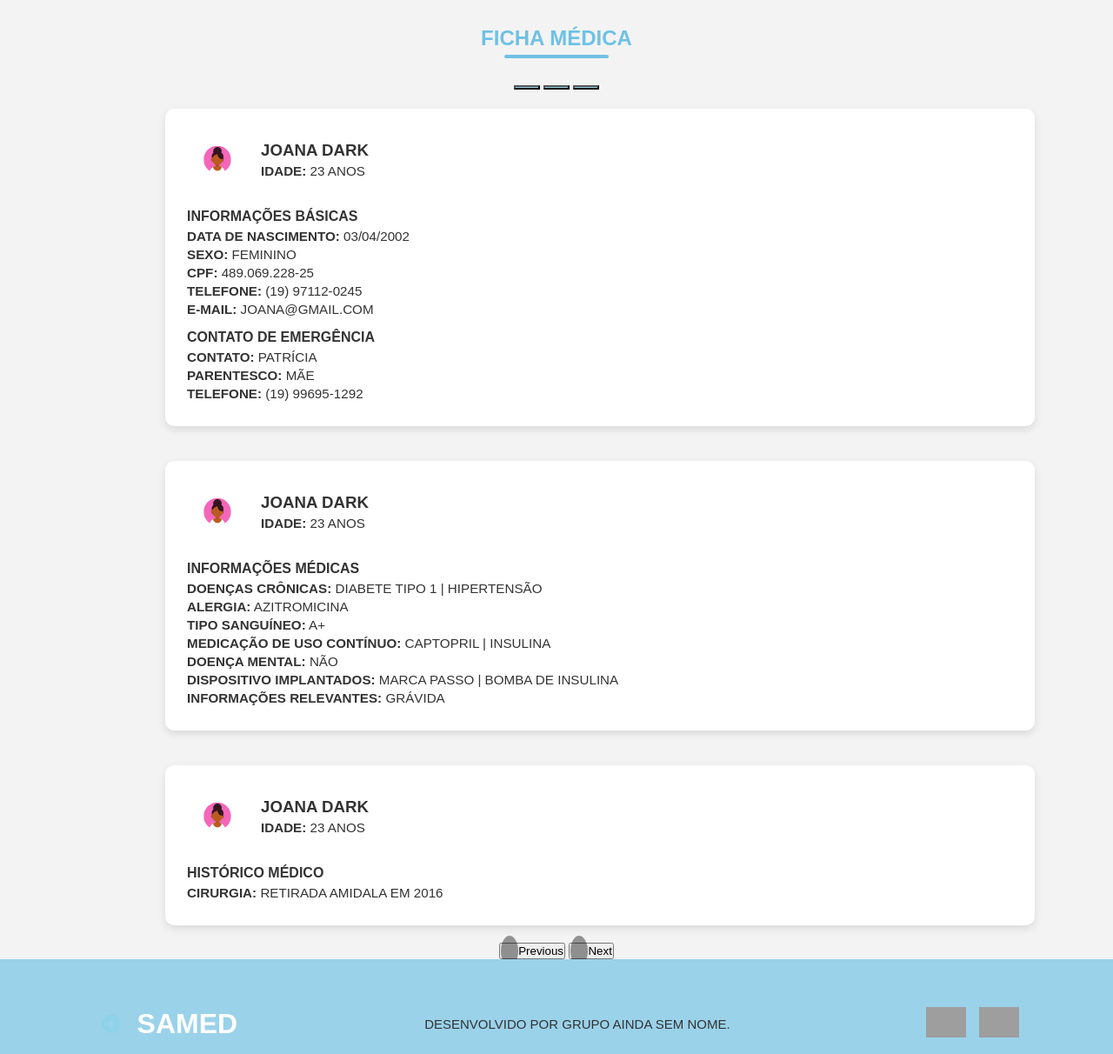
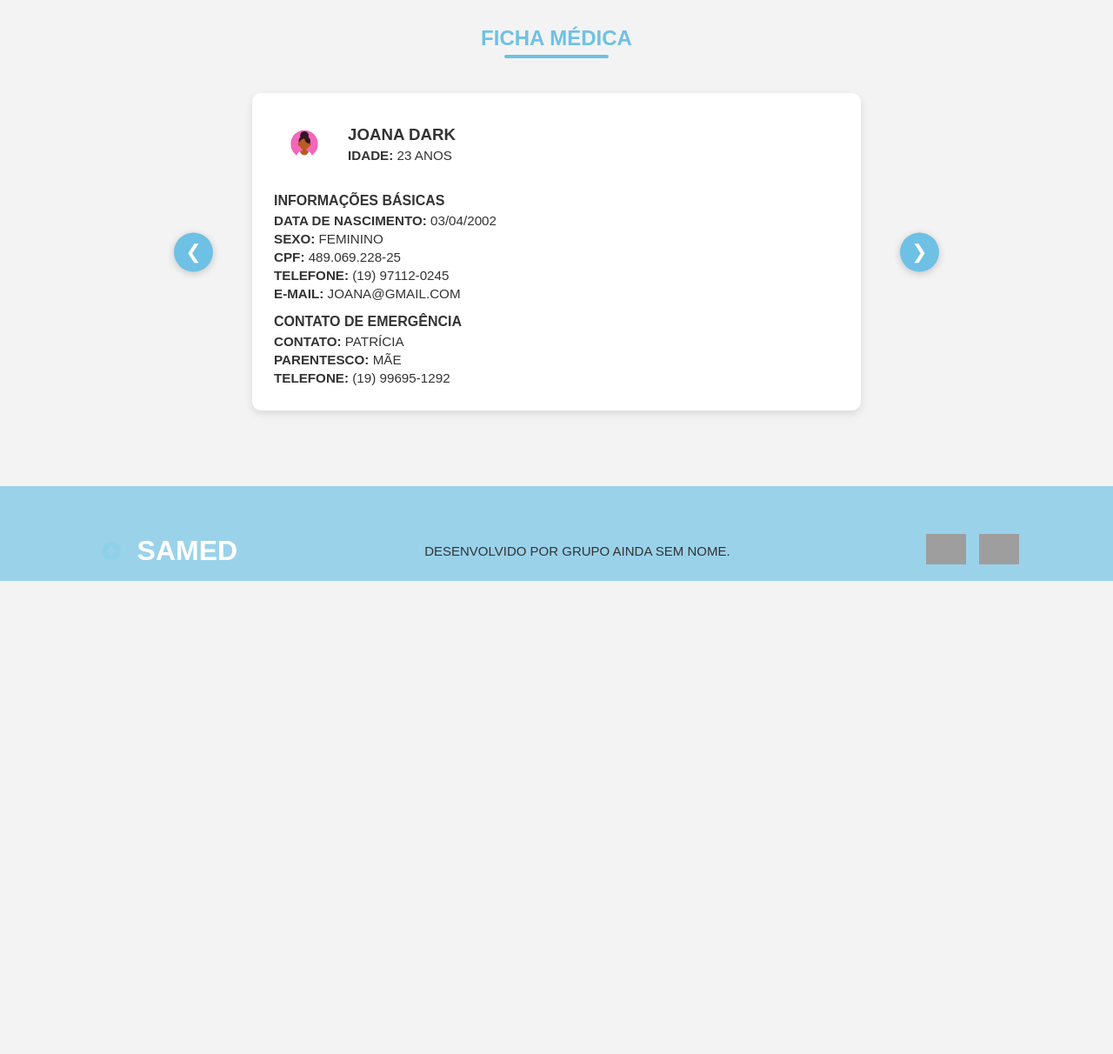
Before and after one commit to JuliaSBarbosa/samed, a PHP site: page /perfil.php in a window 1280 px wide. Shown: the part 132-1344 px from the top of the page at 87% size. After the commit the page ends 800 px from the top, so only its background shows below. Run offline with PHP 8.4, Linux system fonts and the light colour scheme; grey boxes are pictures that could not be loaded.

Commit message:
ajustes perfil.php

```diff
--- a/estilos/style.css
+++ b/estilos/style.css
@@ -263,9 +263,11 @@ footer p {
     border-radius: 10px;
     box-shadow: 0 4px 10px rgba(0, 0, 0, 0.1);
     padding: 25px;
-    width: 600px;
+    width: 700px;
     margin: 0 auto;
     text-align: left;
+    width: 100%;
+    max-width: 700px;
 }
 
 .perfil {
@@ -302,40 +304,88 @@ strong {
     font-weight: 700;
 }
 
-/* ======= ESTILOS DO CARROSSEL BOOTSTRAP ======= */
 
-/* Deixa o carrossel um pouco mais largo que o card,
-           para os controles não ficarem colados */
-#fichaCarousel {
+/* ======= CARROSSEL FICHA MÉDICA ======= */
+/* ======= CARROSSEL FICHA MÉDICA ======= */
+
+/* Container */
+.carousel {
+    position: relative;
+    width: 90%;
     max-width: 900px;
     margin: 0 auto;
+    overflow: hidden; /* Esconde os slides que estão fora da área visível */
 }
 
-/* Garante que os slides tenham uma altura mínima
-           para os cards não pularem visualmente */
-.carousel-item {
-    padding: 20px 0;
+/* Faixa dos slides */
+.carousel-inner {
+    display: flex;
+    transition: transform 0.5s ease;
+    width: 100%;
 }
 
-/*Força a altura mínima no container dos slides */
-.carousel-inner {
-    min-height: 500px;
+/* Slide */
+.carousel-item {
+    min-width: 100%;
+    width: 100%;
+    flex-shrink: 0; /* Impede que os slides encolham */
+    flex-basis: 100%; /* Define a base de largura */
+    display: flex;
+    justify-content: center;
+    padding: 20px 0;
+    box-sizing: border-box;
 }
 
-/* Deixa as setas de controle (prev/next) escuras para ver no fundo branco */
-.carousel-control-prev-icon,
-.carousel-control-next-icon {
-    background-color: rgba(0, 0, 0, 0.4);
+/* SETAS ÚNICAS */
+.carousel-control {
+    position: absolute;
+    top: 50%;
+    transform: translateY(-50%);
+    width: 45px;
+    height: 45px;
+    background: #6ec1e4;
     border-radius: 50%;
-    padding: 10px;
-    background-size: 60%;
+    display: flex;
+    align-items: center;
+    justify-content: center;
+    cursor: pointer;
+    z-index: 20;
+    border: none;
+    font-size: 22px;
+    color: white;
+    box-shadow: 0 2px 8px rgba(0, 0, 0, 0.2);
 }
 
-/* Deixa os indicadores (bolinhas) com a cor do tema do site */
-.carousel-indicators [data-bs-target] {
-    background-color: #9ad2ea;
-    height: 5px;
+/* seta esquerda */
+.carousel-control.prev {
+    left: 10px;
+}
+
+/* seta direita */
+.carousel-control.next {
+    right: 10px;
+}
+
+/* Indicadores */
+.carousel-indicators {
+    position: absolute;
+    bottom: -25px;
+    width: 100%;
+    display: flex;
+    justify-content: center;
+    gap: 10px;
+}
+
+.carousel-indicators span {
     width: 30px;
+    height: 6px;
+    background: #9ad2ea;
+    border-radius: 3px;
+    cursor: pointer;
+}
+
+.carousel-indicators .active {
+    background: #6ec1e4;
 }
 
 /* ======= Estilos da Página de Hospitais ======= */
@@ -649,14 +699,6 @@ main.hero::before {
     border: 2px solid #6ec1e4;
     border-radius: 2px;
     margin: 0 auto 20px;
-}
-
-.card-ficha {
-    background: #fff;
-    padding: 25px;
-    width: 1000px;
-    margin: 0 auto;
-    text-align: left;
 }
 
 /* Container do Formulário */
--- a/perfil.php
+++ b/perfil.php
@@ -7,7 +7,7 @@
     <title>SAMED - Perfil</title>
     <link rel="stylesheet" href="estilos/style.css">
     <link rel="icon" href="img/logo.svg" type="image/png">
-    <!-- Bootstrap CSS -->
+
 </head>
 
 <body>
@@ -42,21 +42,8 @@
             <h2>FICHA MÉDICA</h2>
             <hr>
 
-            <!-- Início do Carrossel Bootstrap -->
-            <div id="fichaCarousel" class="carousel slide" data-bs-ride="false">
-                <!-- data-bs-ride="false" impede de girar sozinho -->
+            <div class="carousel" id="fichaCarousel">
 
-                <!-- Indicadores (barrinhas embaixo) -->
-                <div class="carousel-indicators">
-                    <button type="button" data-bs-target="#fichaCarousel" data-bs-slide-to="0" class="active"
-                        aria-current="true" aria-label="Slide 1"></button>
-                    <button type="button" data-bs-target="#fichaCarousel" data-bs-slide-to="1"
-                        aria-label="Slide 2"></button>
-                    <button type="button" data-bs-target="#fichaCarousel" data-bs-slide-to="2"
-                        aria-label="Slide 3"></button>
-                </div>
-
-                <!-- Wrapper dos Slides -->
                 <div class="carousel-inner">
 
                     <!-- Slide 1 -->
@@ -85,20 +72,18 @@
                             </div>
                         </div>
                     </div>
-                    <!-- Fim do Slide 1 -->
 
                     <!-- Slide 2 -->
                     <div class="carousel-item">
                         <div class="card-ficha">
                             <div class="perfil">
-                            <img src="img/perfil.svg" alt="Foto do usuário">
+                                <img src="img/perfil.svg" alt="Foto do usuário">
                                 <div>
                                     <h3>JOANA DARK</h3>
                                     <p><strong>IDADE:</strong> 23 ANOS</p>
                                 </div>
                             </div>
                             <div class="info-basica">
-                                <!-- CORREÇÃO: Faltava fechar o H4 aqui -->
                                 <h4>INFORMAÇÕES MÉDICAS</h4>
                                 <p><strong>DOENÇAS CRÔNICAS:</strong> DIABETE TIPO 1 | HIPERTENSÃO</p>
                                 <p><strong>ALERGIA:</strong> AZITROMICINA</p>
@@ -110,13 +95,12 @@
                             </div>
                         </div>
                     </div>
-                    <!-- Fim do Slide 2 -->
 
                     <!-- Slide 3 -->
                     <div class="carousel-item">
                         <div class="card-ficha">
                             <div class="perfil">
-                            <img src="img/perfil.svg" alt="Foto do usuário">
+                                <img src="img/perfil.svg" alt="Foto do usuário">
                                 <div>
                                     <h3>JOANA DARK</h3>
                                     <p><strong>IDADE:</strong> 23 ANOS</p>
@@ -128,28 +112,24 @@
                             </div>
                         </div>
                     </div>
-                    <!-- Fim do Slide 3 -->
 
                 </div>
-                <!-- Fim do Wrapper dos Slides -->
 
-                <!-- Controles (Setas) -->
-                <button class="carousel-control-prev" type="button" data-bs-target="#fichaCarousel"
-                    data-bs-slide="prev">
-                    <span class="carousel-control-prev-icon" aria-hidden="true"></span>
-                    <span class="visually-hidden">Previous</span>
-                </button>
-                <button class="carousel-control-next" type="button" data-bs-target="#fichaCarousel"
-                    data-bs-slide="next">
-                    <span class="carousel-control-next-icon" aria-hidden="true"></span>
-                    <span class="visually-hidden">Next</span>
-                </button>
+                <!-- Controles -->
+                <button class="carousel-control prev">❮</button>
+                <button class="carousel-control next">❯</button>
+
+                <!-- Indicadores -->
+                <div class="carousel-indicators">
+                    <span data-slide="0" class="active"></span>
+                    <span data-slide="1"></span>
+                    <span data-slide="2"></span>
+                </div>
 
             </div>
-            <!-- Fim do Carrossel Bootstrap -->
-
         </section>
     </main>
+
 
     <!-- Rodapé -->
     <footer>
@@ -164,6 +144,44 @@
         </div>
     </footer>
 
+    <script>
+        const slides = document.querySelectorAll("#fichaCarousel .carousel-item");
+        const indicators = document.querySelectorAll("#fichaCarousel .carousel-indicators span");
+        const inner = document.querySelector("#fichaCarousel .carousel-inner");
+
+        let index = 0;
+
+        function updateCarousel() {
+            inner.style.transform = `translateX(-${index * 100}%)`;
+
+            // Atualiza os indicadores
+            indicators.forEach(ind => ind.classList.remove("active"));
+            indicators[index].classList.add("active");
+
+            // Atualiza a classe active nos slides
+            slides.forEach(slide => slide.classList.remove("active"));
+            slides[index].classList.add("active");
+        }
+
+        document.querySelector(".carousel-control.next").addEventListener("click", () => {
+            index = (index + 1) % slides.length;
+            updateCarousel();
+        });
+
+        document.querySelector(".carousel-control.prev").addEventListener("click", () => {
+            index = (index - 1 + slides.length) % slides.length;
+            updateCarousel();
+        });
+
+        indicators.forEach(ind => {
+            ind.addEventListener("click", () => {
+                index = Number(ind.dataset.slide);
+                updateCarousel();
+            });
+        });
+    </script>
+
+
 </body>
 
 </html>
```
